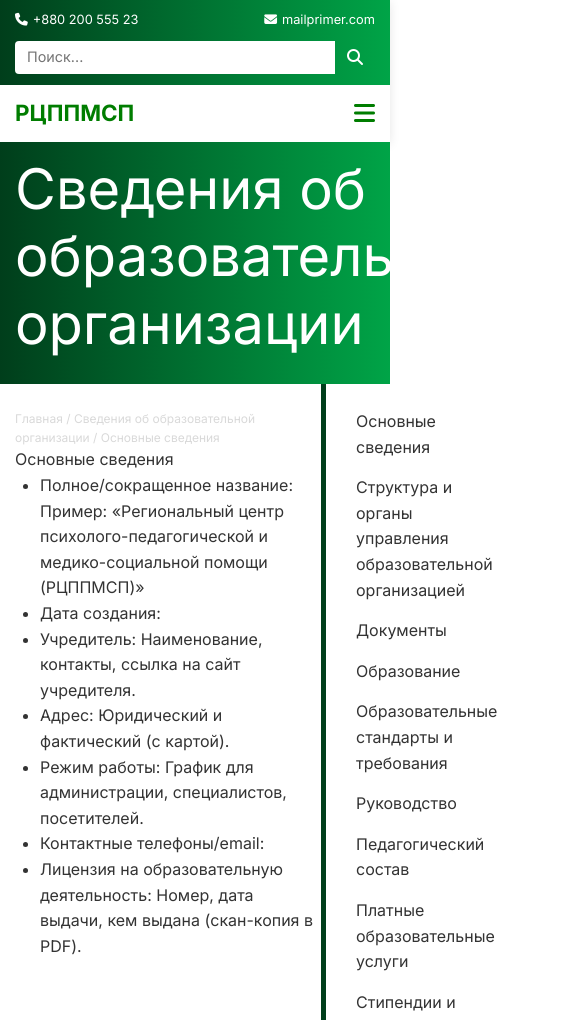
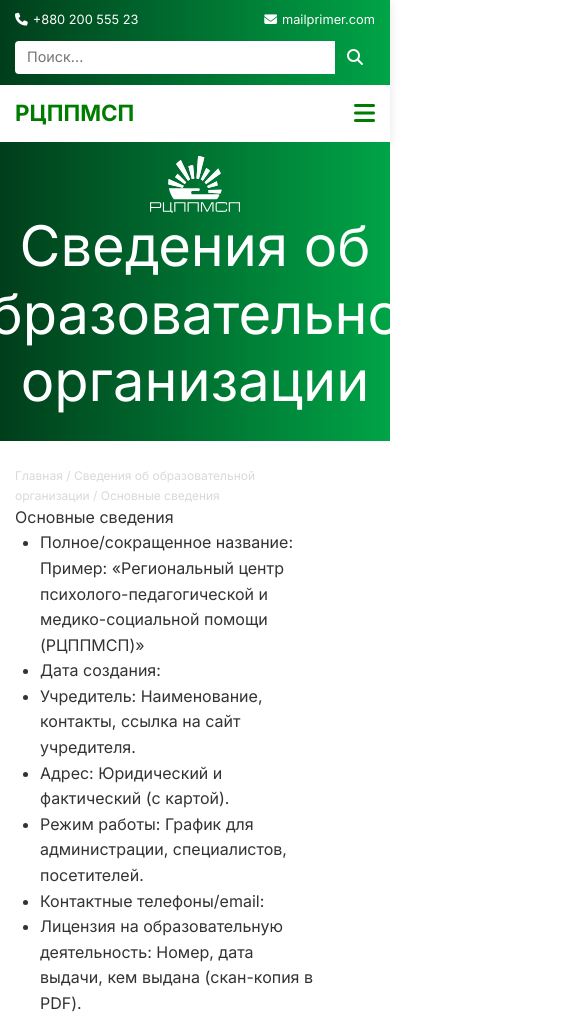
Before and after one commit to LagutaGit/rccpm, a plain HTML site: page svedeniya-1.html in a window 390 px wide. Shown: the top 1020 px of the page, 583 px wide, since content can reach past the window. Drawn offline with nearby package versions, Linux system fonts and the light colour scheme.

Commit message:
Мелкие правки по адаптиву

```diff
--- a/css/media.css
+++ b/css/media.css
@@ -102,9 +102,19 @@
   .block-sotrudniki-inner, .block-price-inner {
     grid-template-columns: repeat(4, 1fr); /* 4 columns */
   }
+
+  .block-main-title{
+    flex-direction: column-reverse;
+    text-align: center;
+  }
 }
 
 @media (max-width: 768px) {
+
+  .block-right{
+    display: none;
+  }
+
   .grid-container{
     display: block;
   }
--- a/css/style.css
+++ b/css/style.css
@@ -1244,6 +1244,7 @@
 
 .main-wrapper-page{
   display: flex;
+  margin-bottom: 20px;
 }
 
 .pages-svediniya{
```
